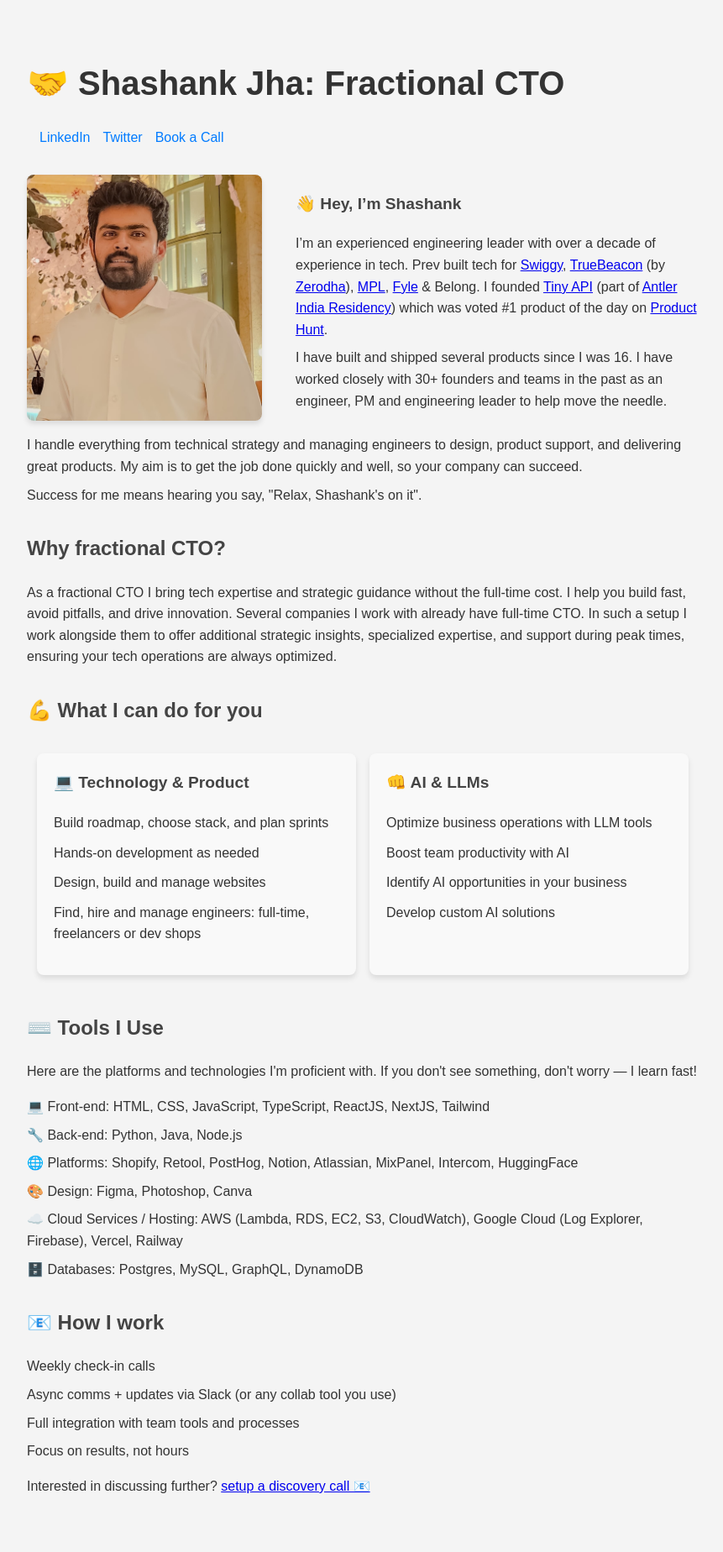
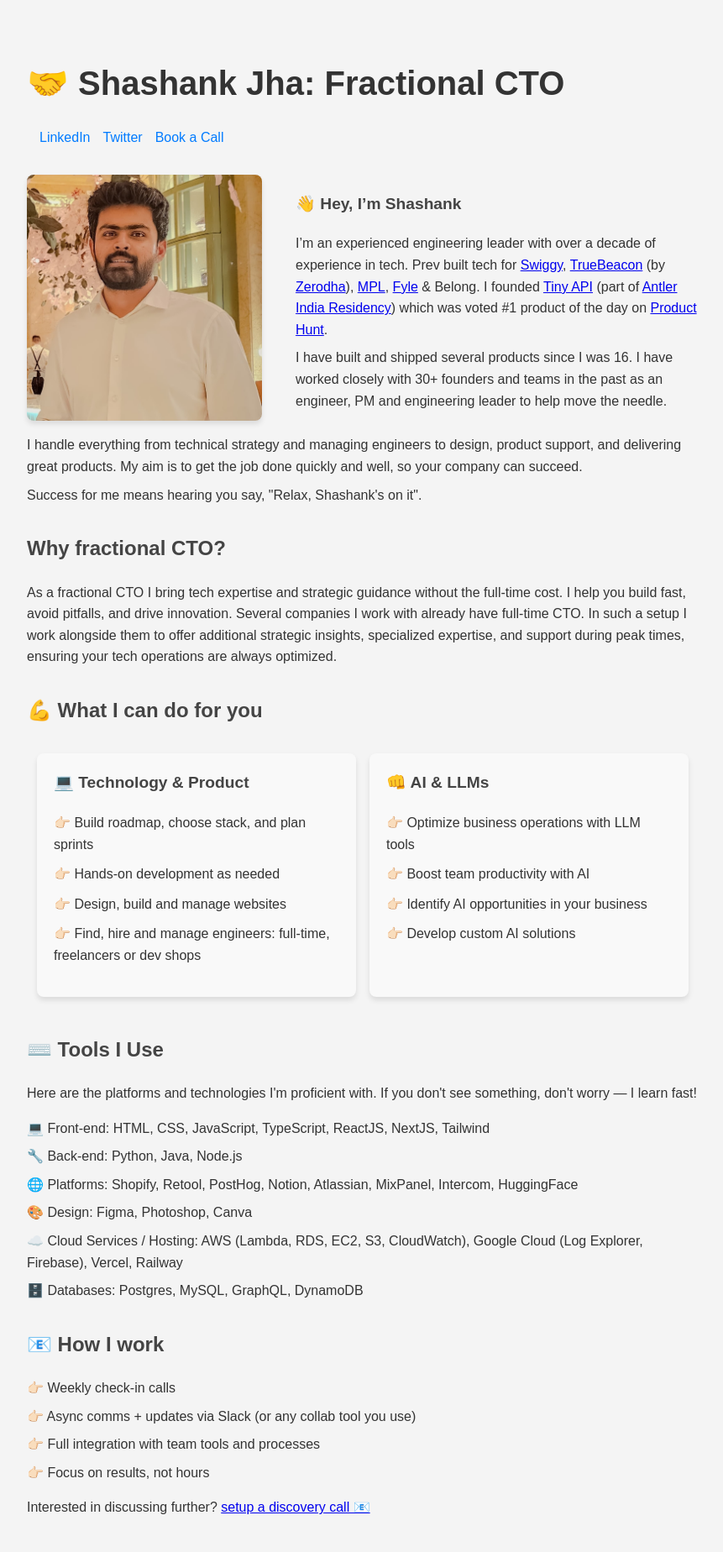
Before and after one commit to theshajha/theshajha, a Jekyll site: the page cto.html, which Jekyll copies as it is, in a window 1280 px wide. Shown: the whole page at 84% size, without its empty margins (208-1069 px from the left). Built offline with Jekyll 4.4.1, drawn with Linux system fonts in a browser that asks for light colours; before the commit the page ends 1822 px from its top, so only the background shows below that.

Commit message:
updated CTO page

```diff
--- a/cto.html
+++ b/cto.html
@@ -202,20 +202,20 @@
             <div class="service">
                 <h3>💻 Technology & Product</h3>
                 <ul class="tools-list">
-                    <li>Build roadmap, choose stack, and plan sprints</li>
-                    <li>Hands-on development as needed</li>
-                    <li>Design, build and manage websites</li>
-                    <li>Find, hire and manage engineers: full-time, freelancers or dev shops</li>
+                    <li>👉🏻 Build roadmap, choose stack, and plan sprints</li>
+                    <li>👉🏻 Hands-on development as needed</li>
+                    <li>👉🏻 Design, build and manage websites</li>
+                    <li>👉🏻 Find, hire and manage engineers: full-time, freelancers or dev shops</li>
                 </ul>
             </div>
 
             <div class="service">
                 <h3>👊 AI & LLMs</h3>
                 <ul class="tools-list">
-                    <li>Optimize business operations with LLM tools</li>
-                    <li>Boost team productivity with AI</li>
-                    <li>Identify AI opportunities in your business</li>
-                    <li>Develop custom AI solutions</li>
+                    <li>👉🏻 Optimize business operations with LLM tools</li>
+                    <li>👉🏻 Boost team productivity with AI</li>
+                    <li>👉🏻 Identify AI opportunities in your business</li>
+                    <li>👉🏻 Develop custom AI solutions</li>
                 </ul>
             </div>
         </div>
@@ -237,10 +237,10 @@
     <section class="section">
         <h2>📧 How I work</h2>
         <ul class="packages-list">
-            <li>Weekly check-in calls</li>
-            <li>Async comms + updates via Slack (or any collab tool you use)</li>
-            <li>Full integration with team tools and processes</li>
-            <li>Focus on results, not hours</li>
+            <li>👉🏻 Weekly check-in calls</li>
+            <li>👉🏻 Async comms + updates via Slack (or any collab tool you use)</li>
+            <li>👉🏻 Full integration with team tools and processes</li>
+            <li>👉🏻 Focus on results, not hours</li>
 
         </ul>
         <p>Interested in discussing further? <a href="https://cal.com/theshajha/fractional-cto" target="_blank">setup a discovery call 📧</a></p>
```
